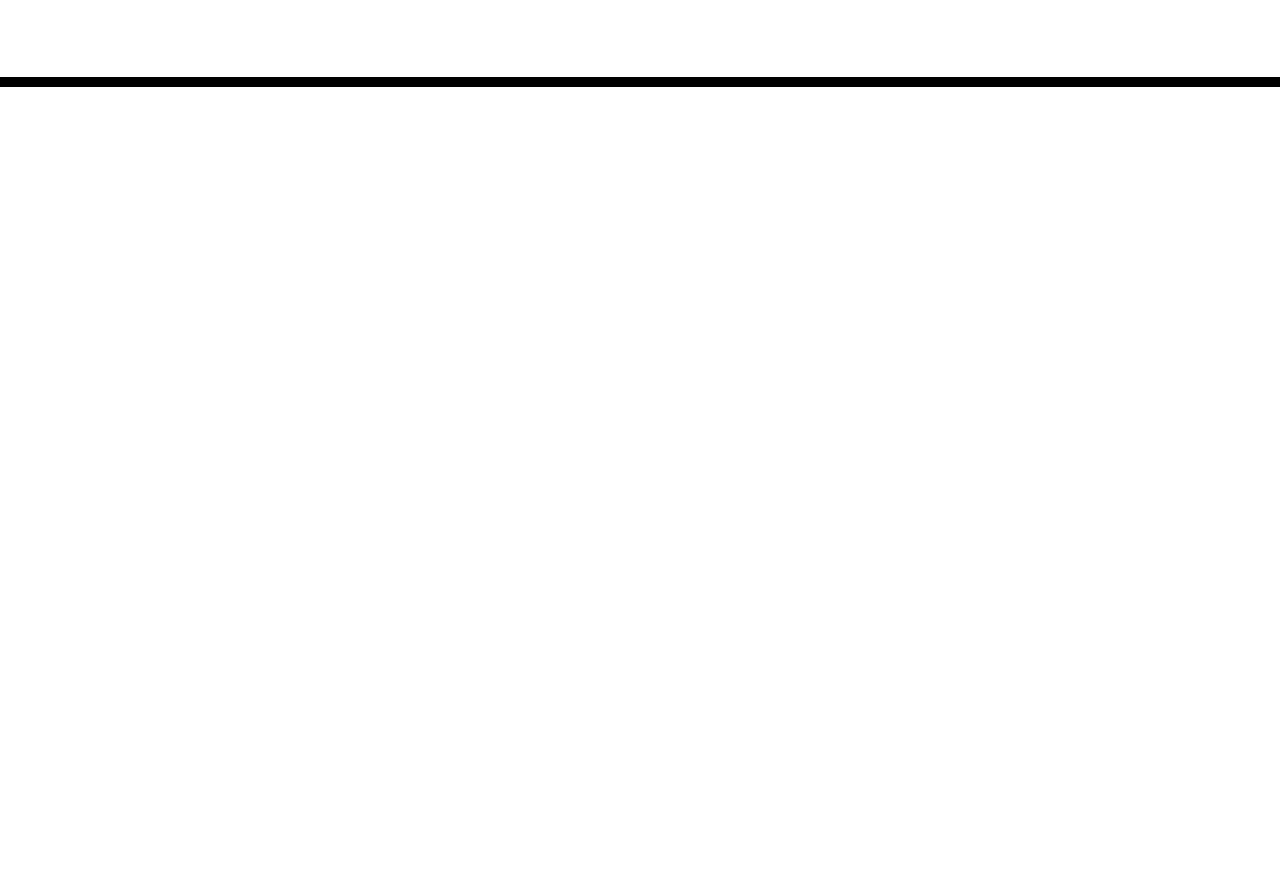
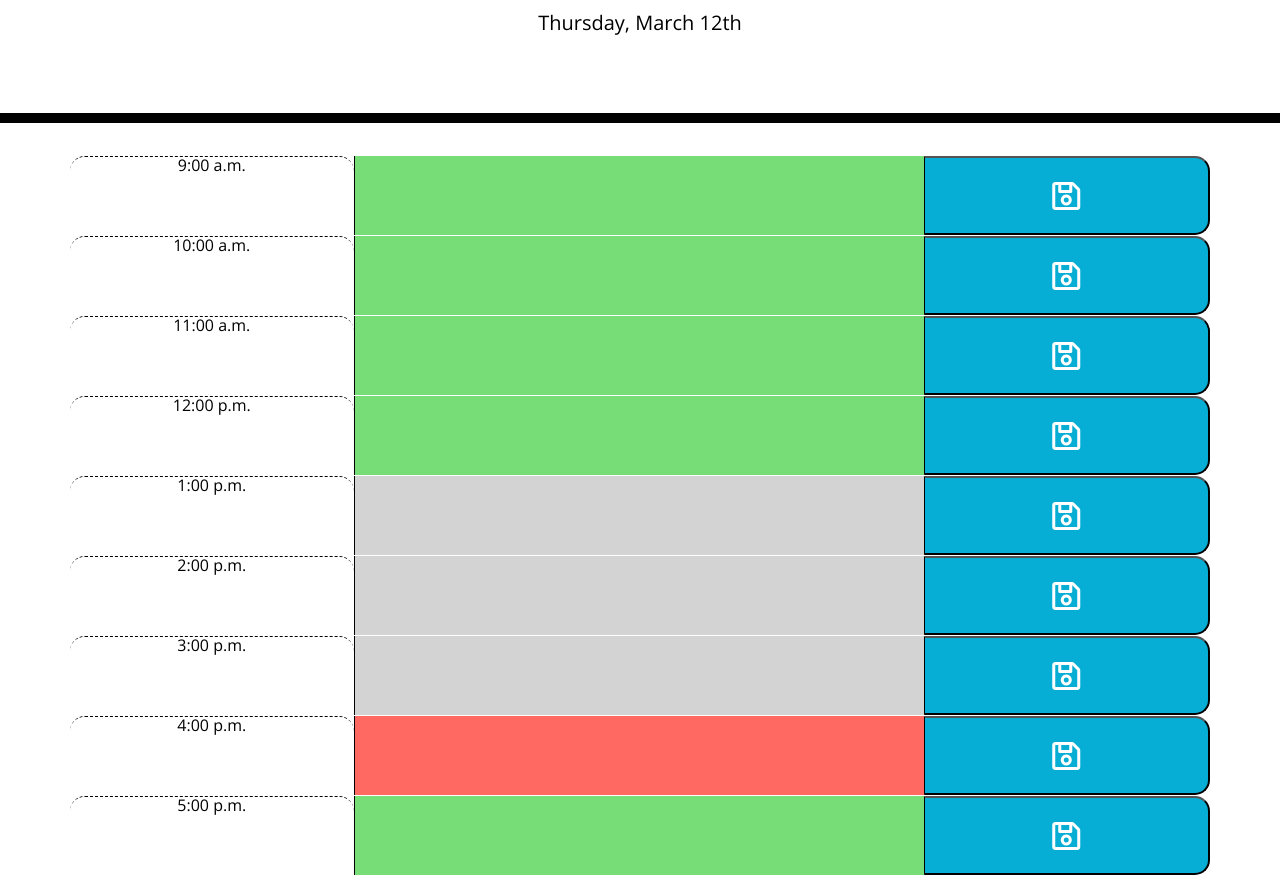
Before and after one commit to rfazily/homework-five, a plain HTML site: page index.html in a window 1280 px wide. Shown: the part 181-1056 px from the top of the page. Before the commit the page ends 800 px from the top, so only its background shows below. Drawn offline with nearby package versions, Linux system fonts and the light colour scheme.

Commit message:
attempting to upload all files again

```diff
--- a/index.html
+++ b/index.html
@@ -23,16 +23,80 @@
   </head>
 
   <body>
+
     <header class="jumbotron">
       <h1 class="display-3">Work Day Scheduler</h1>
       <p class="lead">A simple calendar app for scheduling your work day</p>
+
+      <!-- This displays our Current Date -->
       <p id="currentDay" class="lead"></p>
     </header>
     <div class="container">
       <!-- Timeblocks go here -->
+
+       <!-- inserting row set for each business hour separated by div class 'row' -->
+
+       <!-- The task was to display business hours and each time slot should be separated by hours and include a save button -->
+
+       <div class="row">
+        <div class="col hour time-block">9:00 a.m.</div>
+        <textarea class="col-6 input" id="9am"></textarea>
+        <button class="col saveBtn"><i class="far fa-save"></i></button>
+      </div>
+
+      <div class="row">
+        <div class="col hour time-block">10:00 a.m.</div>
+        <textarea class="col-6 input" id="10am"></textarea>
+        <button class="col saveBtn"><i class="far fa-save"></i></button>
+      </div>
+
+      <div class="row">
+        <div class="col hour time-block">11:00 a.m.</div>
+        <textarea class="col-6 input" id="11am"></textarea>
+        <button class="col saveBtn"><i class="far fa-save"></i></button>
+      </div>
+
+      <div class="row">
+        <div class="col hour time-block">12:00 p.m.</div>
+        <textarea class="col-6 input" id="12pm"></textarea>
+        <button class="col saveBtn"><i class="far fa-save"></i></button>
+      </div>
+
+      <div class="row">
+        <div class="col hour time-block">1:00 p.m.</div>
+        <textarea class="col-6 input" id="1pm"></textarea>
+        <button class="col saveBtn"><i class="far fa-save"></i></button>
+      </div>
+
+      <div class="row">
+        <div class="col hour time-block">2:00 p.m.</div>
+        <textarea class="col-6 input" id="2pm"></textarea>
+        <button class="col saveBtn"><i class="far fa-save"></i></button>
+      </div>
+
+      <div class="row">
+        <div class="col hour time-block">3:00 p.m.</div>
+        <textarea class="col-6 input" id="3pm"></textarea>
+        <button class="col saveBtn"><i class="far fa-save"></i></button>
+      </div>
+
+      <div class="row">
+        <div class="col hour time-block">4:00 p.m.</div>
+        <textarea class="col-6 input" id="4pm"></textarea>
+        <button class="col saveBtn"><i class="far fa-save"></i></button>
+      </div>
+
+      <div class="row">
+        <div class="col hour time-block">5:00 p.m.</div>
+        <textarea class="col-6 input" id="5pm"></textarea>
+        <button class="col saveBtn"><i class="far fa-save"></i></button>
+      </div>
+
     </div>
+
 
     <script src="https://code.jquery.com/jquery-3.4.1.min.js"></script>
     <script src="https://cdnjs.cloudflare.com/ajax/libs/moment.js/2.24.0/moment.min.js"></script>
+    <script src="script.js"></script>
   </body>
 </html>
--- /dev/null
+++ b/script.js
@@ -0,0 +1,117 @@
+
+
+// Activating moment to set the times where noted
+const m = moment();
+
+// Variables for on save button click
+var words;
+var hourInfo;
+
+
+// Displaying the current day at the top of the application using moment
+console.log(m.format("dddd, MMMM Do"));
+
+$("#currentDay").text(m.format("dddd, MMMM Do"));
+
+
+
+//INSERTING ALL FUNCTIONS
+$(document).ready( function() {
+    colorChange ();
+    renderText ();
+});
+
+// This should change the color of the rows as time goes on
+
+function colorChange () {
+
+    var realTime = moment().hours();
+    // console.log("Time test" + timeTest);
+    console.log("Current Time" + realTime);
+
+
+    $(".input").each(function () {
+        var timeTest = parseInt($(this).attr("id"));
+        console.log(timeTest);
+
+        if (realTime > timeTest) {
+            $(this).removeClass("future");
+            $(this).removeClass("present");
+            $(this).addClass("past");
+        } else if (realTime < timeTest) {
+            $(this).removeClass("present");
+            $(this).removeClass("past");
+            $(this).addClass("future");
+        } else {
+            $(this).removeClass("future");
+            $(this).removeClass("past");
+            $(this).addClass("present");
+        }
+    });
+}
+
+// This activates the Save Button feature and change the color of the button
+
+$(".saveBtn").click(function() {
+    words = $(this).siblings(".input").val();
+    console.log(words);
+    hourInfo = $(this).siblings(".hour").text();
+    console.log(hourInfo);
+    localStorage.setItem(hourInfo, JSON.stringify(words));
+
+    colorChange ();
+    // renderText ();
+})
+
+// This function should save our text that is placed within the timeblocks in localstorage so that if you type in your text, click the save button and refresh the page, the text is there there. For some reason i cannot get the text to save. This is not functioning properly. Instead when you click the save button, it makes your text vanish which is the opposite of what I'm trying to accomplish?
+
+// function renderText () {
+//     var saveText9 = JSON.parse(localStorage.getItem("9:00 am"));
+//     $("#9am").val("");
+//     $("#9am").val(saveText9);
+
+//     var saveText10 = JSON.parse(localStorage.getItem("10:00 am"));
+//     $("#10am").val("");
+//     $("#10am").val(saveText10);
+
+//     var saveText11 = JSON.parse(localStorage.getItem("11:00 am"));
+//     $("#11am").val("");
+//     $("#11am").val(saveText11);
+
+//     var saveText12 = JSON.parse(localStorage.getItem("12:00 pm"));
+//     $("#12pm").val("");
+//     $("#12pm").val(saveText12);
+
+//     var saveText1 = JSON.parse(localStorage.getItem("1:00 pm"));
+//     $("#1pm").val("");
+//     $("#1pm").val(saveText1);
+
+//     var saveText2 = JSON.parse(localStorage.getItem("2:00 pm"));
+//     $("#2pm").val("");
+//     $("#2pm").val(saveText2);
+
+//     var saveText3 = JSON.parse(localStorage.getItem("3:00 pm"));
+//     $("#3pm").val("");
+//     $("#3pm").val(saveText3);
+
+//     var saveText4 = JSON.parse(localStorage.getItem("4:00 pm"));
+//     $("#4pm").val("");
+//     $("#4pm").val(saveText4);
+
+//     var saveText5 = JSON.parse(localStorage.getItem("5:00 pm"));
+//     $("#5pm").val("");
+//     $("#5pm").val(saveText5);
+// }
+
+
+// here is an alternative option to the one above to save values in local storage and this one seems to be working instead of the one above but when i refresh the values disappear
+var availableHours = {};
+
+//this is supposed to save value to local storage on click but it doesnt work for some reason!?
+$('.save-button').on('click', function(event){
+    event.preventDefault();
+
+    // this should also save the user input to local sorage
+    localStorage.setItem('availableHours', JSON.stringify(availableHours))
+
+});
--- a/style.css
+++ b/style.css
@@ -44,7 +44,7 @@ textarea{
 
 .past {
   background-color: #d3d3d3;
-  color: white;
+  color: purple;
 }
 
 .present {
@@ -69,3 +69,7 @@ textarea{
   font-size: 20px;
   transition: all .3s ease-in-out;
 }
+
+.far {
+  font-size: xx-large;
+}
```
Also changed, not shown: 1 other file.
